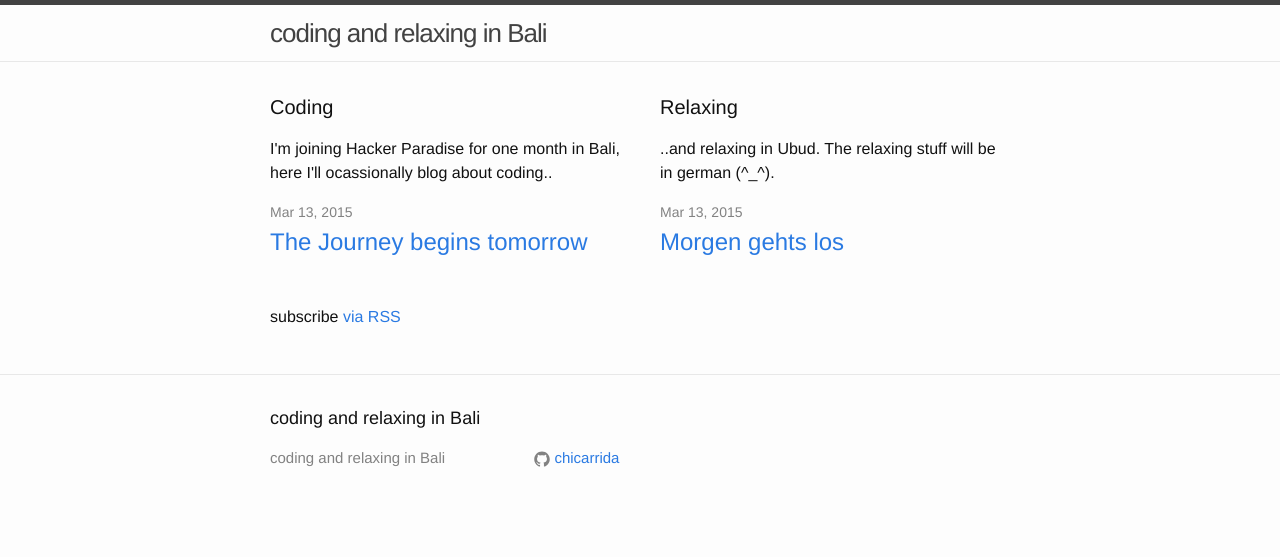
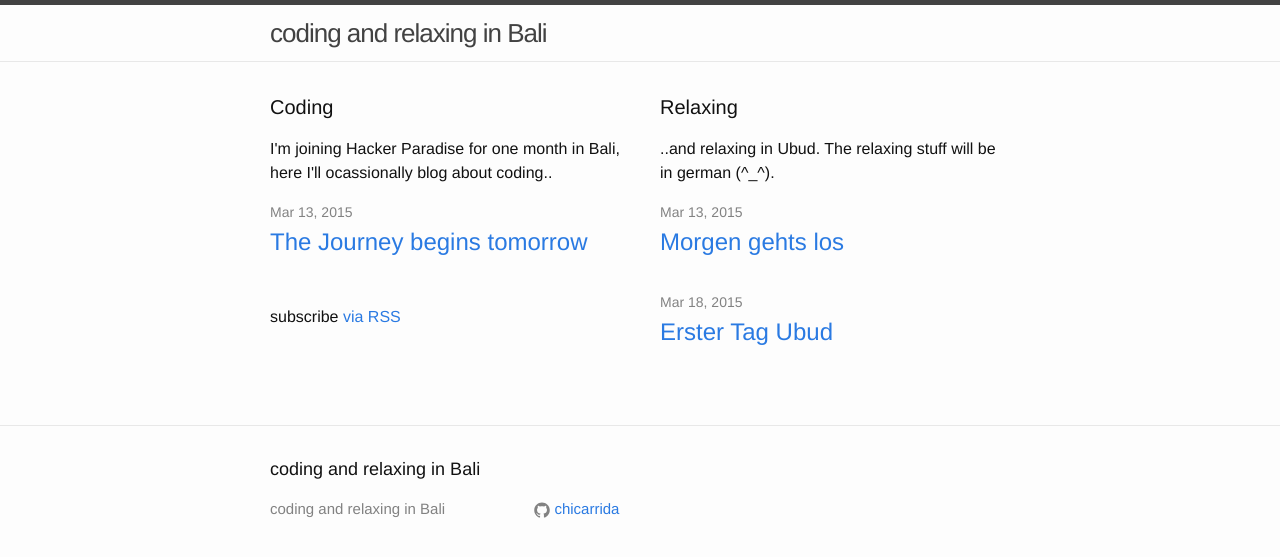
Before and after one commit to chicarrida/chicarrida.github.io, a Jekyll site: the page built from index.html, in a window 1280 px wide. Shown: the top 557 px of the page. Built offline with Jekyll 4.4.1, drawn with Linux system fonts in a browser that asks for light colours; a file with an impossible date is left out.

```diff
--- a/_rlxposts/2015-03-18-erster-tag.markdown
+++ b/_rlxposts/2015-03-18-erster-tag.markdown
@@ -1,10 +1,10 @@
 ---
 layout: post
 title: Erster Tag Ubud
-date: {}
+date:  2015-03-18 12:50:00
 comments: true
 categories: jekyll update
-published: false
+
 ---
 
 Nach einem langen Flug über Abu Dhabi und Jakarta bin ich am Sonntag Abend in Denpasar angekommen. Dort wurde ich netterweise von Philip und Andreas, zwei weiteren Teilnehmern von Hacker Paradise in Empfang genommen. Dann noch eine Stunde Taxifahrt, Diskussion mit dem Taxifahrer, Hotelsuche im nächtlichen Ubud und ein Feierabend Bier.
```
Also changed, not shown: other parts of _rlxposts/2015-03-18-erster-tag.markdown (+2 -0 lines), 4 other files.
